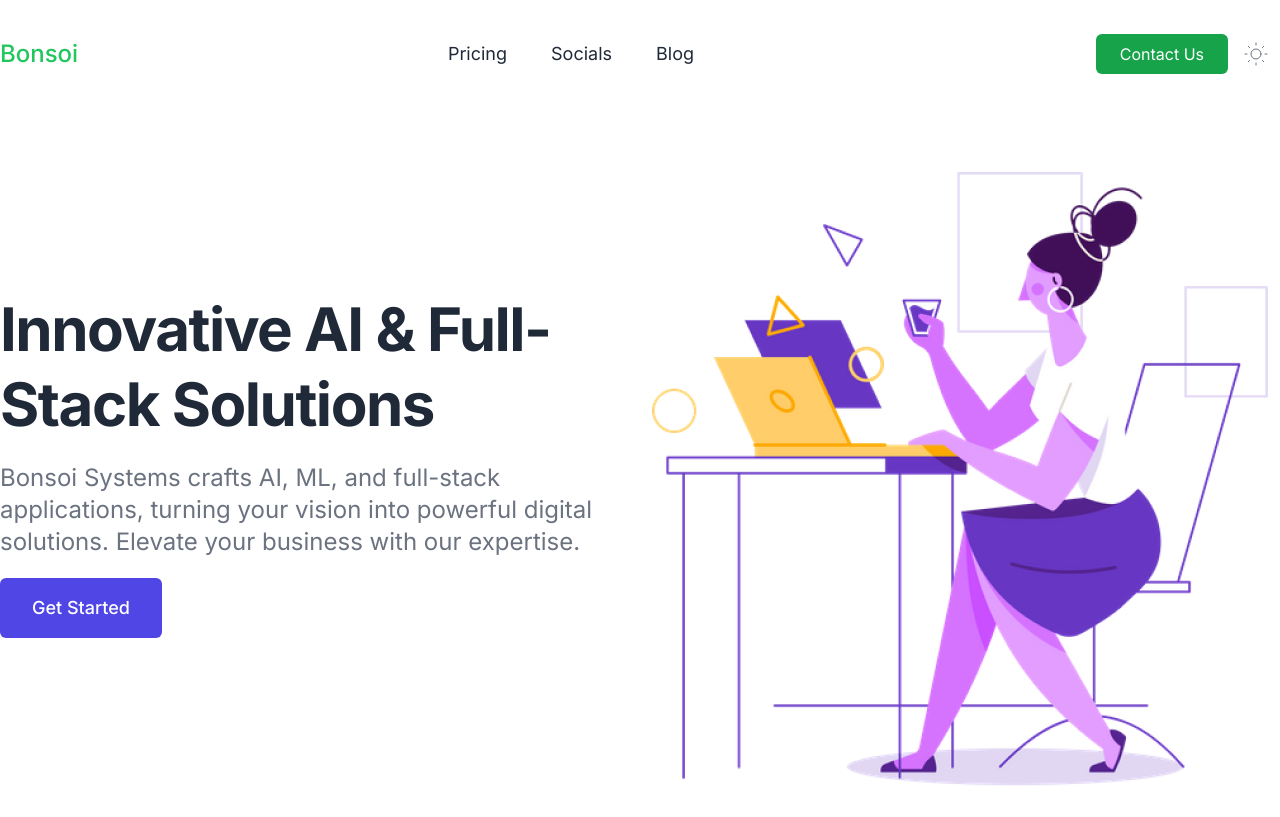
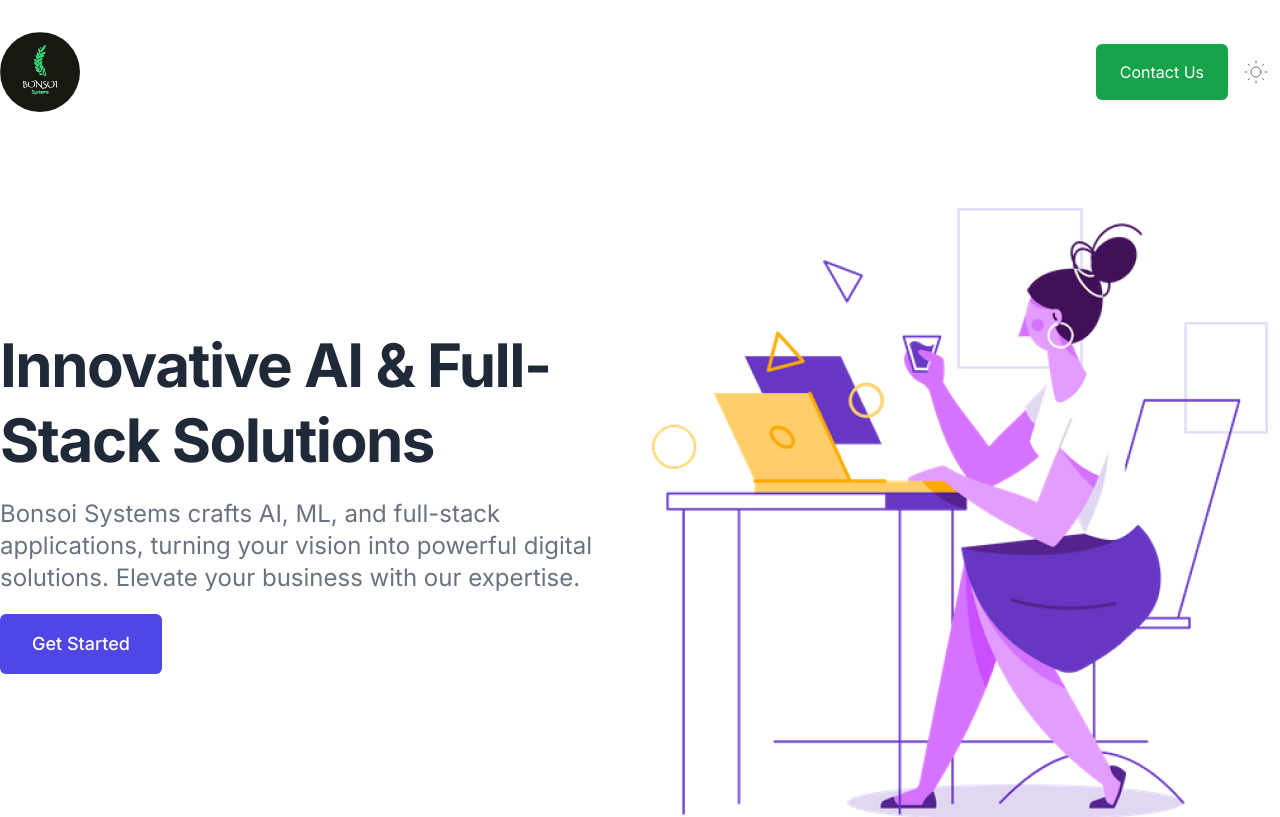
Before and after one commit to BONSOI-Systems/BONSOI-Landing-page, a Next.js app: page / in a window 1280 px wide. Shown: the top 817 px of the page. Built offline with nearby package versions, Linux system fonts and the light colour scheme.

Commit message:
chore: update logo

```diff
--- a/src/app/layout.tsx
+++ b/src/app/layout.tsx
@@ -11,9 +11,10 @@ import { PopupWidget }  from "@/components/PopupWidget";
 const inter = Inter({ subsets: ["latin"] });
 
 export const metadata: Metadata = {
-  title: "Create Next App",
-  description: "Generated by create next app",
+  title: "BONSOI Systems | Web Agency",
+  description: "BONSOI Systems specializes in creating tailored web, app, and Web3 solutions, with a focus on high-performance landing pages, cutting-edge technologies, and secure, responsive design.",
 };
+
 
 export default function RootLayout({
   children,
--- a/src/components/Navbar.tsx
+++ b/src/components/Navbar.tsx
@@ -17,7 +17,15 @@ export const Navbar = () => {
               <div className="flex flex-wrap items-center justify-between w-full lg:w-auto">
                 <Link href="/">
                   <span className="flex items-center space-x-2 text-2xl font-medium text-green-500 dark:text-gray-100">
-                    <span>Bonsoi</span>
+                    <span>
+                      <Image
+                        src="/logo.svg"
+                        alt="N"
+                        width="50"
+                        height="50"
+                        className="w-20 rounded-full"
+                      />
+                    </span>
                   </span>
                 </Link>
 
@@ -71,7 +79,7 @@ export const Navbar = () => {
         </Disclosure>
 
         {/* menu  */}
-        <div className="hidden text-center lg:flex lg:items-center">
+        {/* <div className="hidden text-center lg:flex lg:items-center">
           <ul className="items-center justify-end flex-1 pt-6 list-none lg:pt-0 lg:flex">
             {navigation.map((menu, index) => (
               <li className="mr-3 nav__item" key={index}>
@@ -84,12 +92,12 @@ export const Navbar = () => {
               </li>
             ))}
           </ul>
-        </div>
+        </div> */}
 
         <div className="hidden mr-3 space-x-4 lg:flex nav__item">
           <Link
             href="/"
-            className="px-6 py-2 text-white bg-green-600 rounded-md md:ml-5"
+            className="px-6 py-4 text-white bg-green-600 rounded-md md:ml-5"
           >
             Contact Us
           </Link>
```
Also changed, not shown: public/logo.png (added), public/logo.svg (added).
